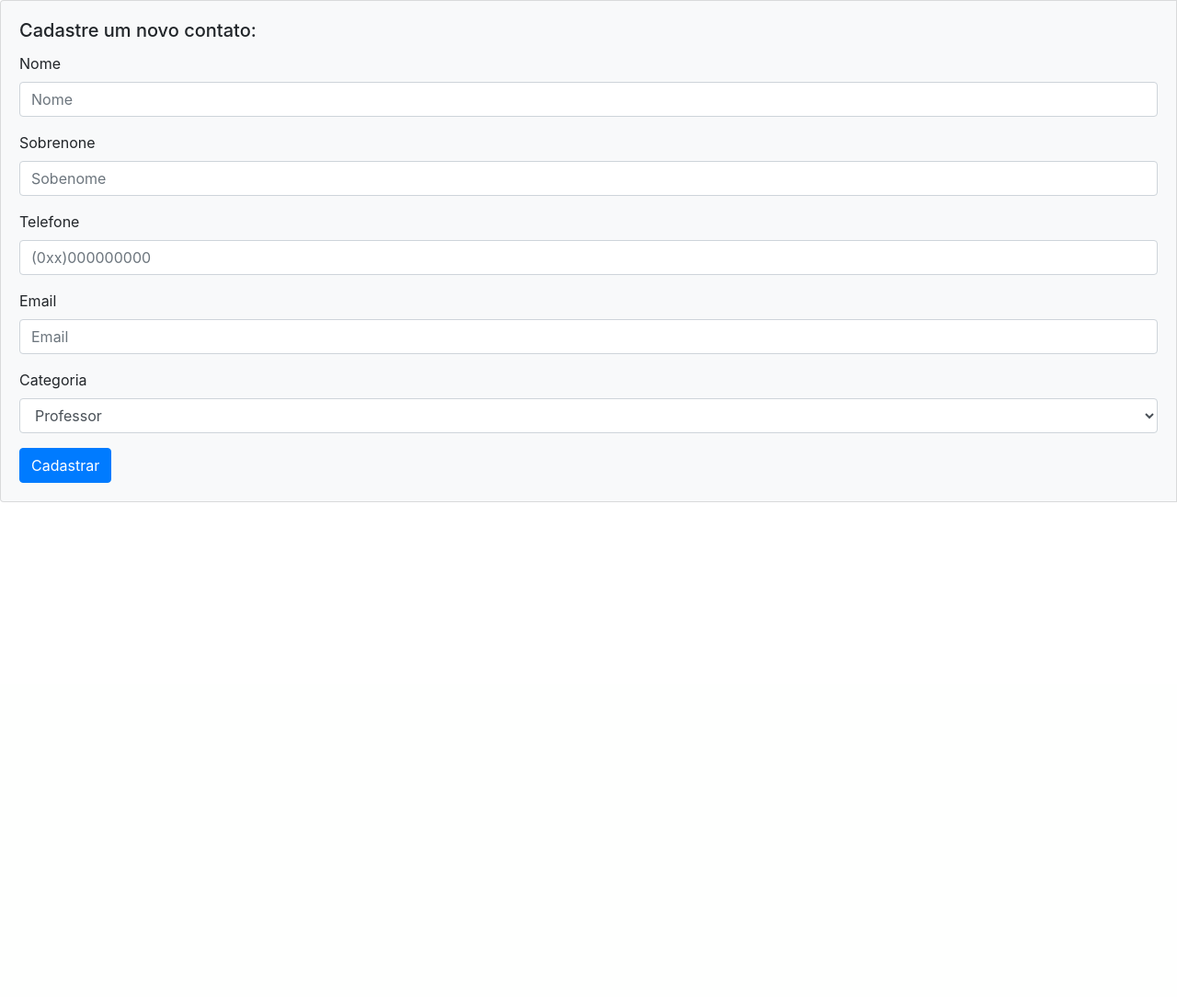
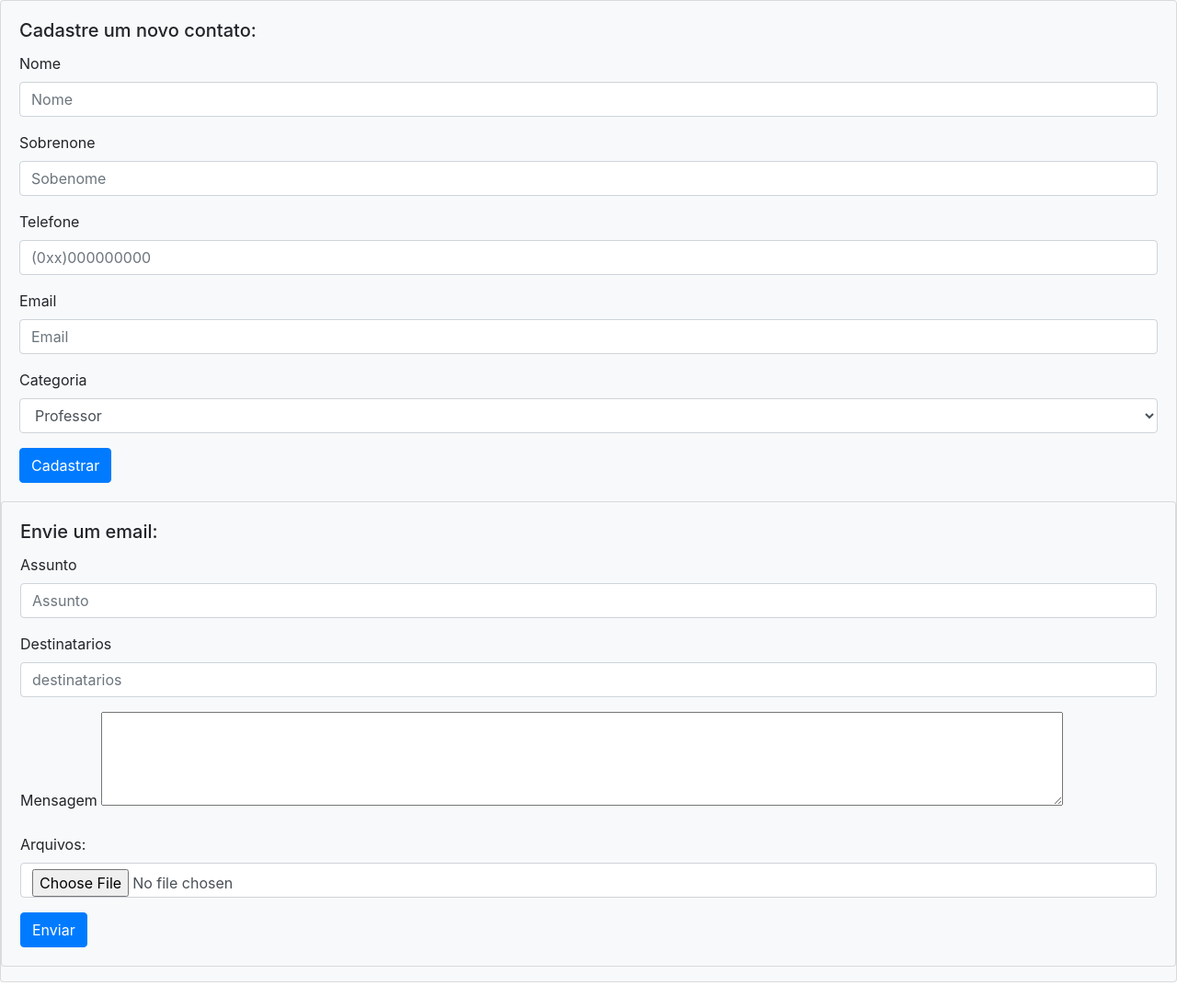
Before and after one commit to lucaslmeireles/projeto_uninter_ibcvr, a Django app: page /adicionarcontato/ in a window 1280 px wide. Shown: the part 56-1140 px from the top of the page at 92% size. Before the commit the page ends 602 px from the top, so only its background shows below. Run offline with Django 3.2, Linux system fonts and the light colour scheme; some libraries are stand-ins or nearby versions.

Commit message:
alteracoes e tentativa de colocar um send_email

```diff
--- a/agenda/settings.py
+++ b/agenda/settings.py
@@ -136,6 +136,10 @@ STATICFILES_DIRS = [
 ]
 MEDIA_URL = '/media/'
 MEDIA_ROOT = os.path.join(BASE_DIR, 'media')
+#TODO PRECISA COLOCAR TODOS OS NEGOCIOS DO EMAIL BACKEND E TBM COLOCAR O FILES PATH
+# DOS ARQUIVO DE UPLOAD PARA O EMAIL
+
+
 from django.contrib.messages import constants
 
 MESSAGE_TAGS = {
--- a/contatos/templates/contatos/adicionarcontato.html
+++ b/contatos/templates/contatos/adicionarcontato.html
@@ -38,8 +38,8 @@
                     <input type="text" class="form-control" name="telefone" placeholder="(0xx)000000000">
                 </div>
                 <div class="form-group">
-                    <label for="exampleInputEmail1">Email</label>
-                    <input type="email" class="form-control" name="exampleInputEmail1" aria-describedby="emailHelp" placeholder="Email">
+                    <label for="email">Email</label>
+                    <input type="email" class="form-control" name="email" aria-describedby="emailHelp" placeholder="Email">
                 </div>
                 <div class="form-group">
                   <label >Categoria</label>
@@ -52,5 +52,32 @@
                   <button type="submit" class="btn btn-primary">Cadastrar</button>
             </form>
         </div>
+        <div class="card bg-light mb-3" style="max-width: 85rem;">
+          <div class="card-body">
+            <h5 class="card-title">Envie um email:</h5>
+              <form action="{% url 'enviaemail'%}" method="POST">
+                  {% csrf_token %}
+                  {% include 'parciais/_messages.html'%}
+                  <div class="form-group">
+                      <label for="assunto">Assunto</label>
+                      <input type="text" class="form-control" name="assunto" placeholder="Assunto">
+                  </div>
+                  <div class="form-group">
+                      <label for="destinatarios">Destinatarios</label>
+                      <input type="text" class="form-control" name="destinatarios" placeholder="destinatarios">
+                  </div>
+
+                  <div class="form-group">
+                    <label for="mensagem">Mensagem</label>
+                    <textarea name="mensagem" id="mensagem" cols="100" rows="4"></textarea>
+                    </div>
+                  <div class="form-group">
+                      <label for="file">Arquivos: </label>
+                      <input type="file" class="form-control" name="file" aria-describedby="emailHelp" placeholder="Email">
+                  </div>
+                    <button type="submit" class="btn btn-primary">Enviar</button>
+              </form>
+          </div>
+
 </div>
 {%endblock%}
--- a/contatos/templates/contatos/inicio.html
+++ b/contatos/templates/contatos/inicio.html
@@ -17,7 +17,7 @@
 body {
     font-family: 'Robot', sans-serif;
     background-color: #E5EAFA;
-
+/* TODO PRECISA COLOCAR A FOTO DEFINITIVA E COLOCAR A COR ACIMA DE OVERLAY */
 }
 
 .nav-container {
@@ -59,7 +59,6 @@ nav ul{
     font-family: 'Segoe UI', Tahoma, Geneva, Verdana, sans-serif;
     text-decoration: none;
 }
-
 .header-container {
 
     background-image: "icons/inicial.jpg";
@@ -86,12 +85,15 @@ nav ul{
     color: #093824;
     text-align: center;
 }
+/* TODO TENTAR COLOCAR ALGUM EFEITO AQUI */
+
 .body-subtitle{
     font-family: 'Segoe UI', Tahoma, Geneva, Verdana, sans-serif;
     font-size: 14px;
     color: #747578;
     text-align: center;
 }
+/* TODO TENTAR COLOCAR ALGUM EFEITO AQUI */
 
 
 </style>
--- a/contatos/urls.py
+++ b/contatos/urls.py
@@ -8,4 +8,5 @@ urlpatterns = [
     path('sobre/', views.paginicio, name='sobre'),
     path('agenda/', views.PagInicialAgenda.as_view(), name='index'),
     path('adicionarcontato/', views.adicionacontato, name='adicionar'),
+    path('enviaremail/', views.enviaemail, name='enviaemail'),
 ]
--- a/contatos/views.py
+++ b/contatos/views.py
@@ -1,9 +1,11 @@
 from django.core.validators import validate_email
+from django.http.response import HttpResponse
 from django.shortcuts import render
 from django.views.generic.list import ListView
 from .models import Categoria, Contato
 from django.contrib.auth.mixins import LoginRequiredMixin
 from django.contrib import messages
+from django.core.mail import EmailMessage
 
 
 # Create your views here.
@@ -33,6 +35,13 @@ def adicionacontato(request):
     email = request.POST.get('email')
     categoria = request.POST.get('categoria')
     #TODO Pesquisar como colocar o numero de contatos cadastrados, e usuarios
+    # testar essa solucao
+    # i=0
+    # for contato in Contato.objects.all():
+    #     i += 1
+    # for user in User.objects.all():
+    #     i += 1
+
 
 
     if len(telefone)< 9:
@@ -59,3 +68,43 @@ def adicionacontato(request):
 
 
     return render(request, 'contatos/adicionarcontato.html')
+
+def enviaemail(request):
+    if request.method != 'POST':
+        return render(request, 'contatos/adicionarcontato.html')
+
+    email_contato = []
+    nao_tem_email = []
+    for contato in Contato.objects.all():
+        if contato.email:
+            email_contato.append(contato.email)
+        else:
+            nao_tem_email.append(contato.nome)
+
+
+    assunto = request.POST.get('assunto')
+    mensagem = request.POST.get('mensagem')
+    destinatarios = request.POST.get('destinatarios')
+    arquivos = request.POST.get('arquivos')
+
+    #TODO AQUI TEM MAIS COISAS COMO UMA VERIFICACAO, TBM PRECISA PREVINIR BADHEAD
+    # E LOGICO TESTAR TUDO
+    # email = EmailMessage(
+    #     subject=assunto,
+    #     message=mensagem,
+    #     # default email,
+    #     to=['lluciomeireles@gmail.com'], #email_contato
+    #     attachments=arquivos
+
+    # )
+
+    #TODO  COMO FAZER ESSE NEGOCIO EXIBER UM VALOR BONITINHO DE CADA VEZ
+    messages.warning(
+        request,
+        'Não foi possivel enviar a mensagem para todo os contatos'
+        f'Contatos sem email {nao_tem_email}'
+    )
+
+
+
+    return render(request, 'contatos/adicionarcontato.html')
```
Also changed, not shown: contatos/templates/contatos/sobre.html (+14 -9 lines).
